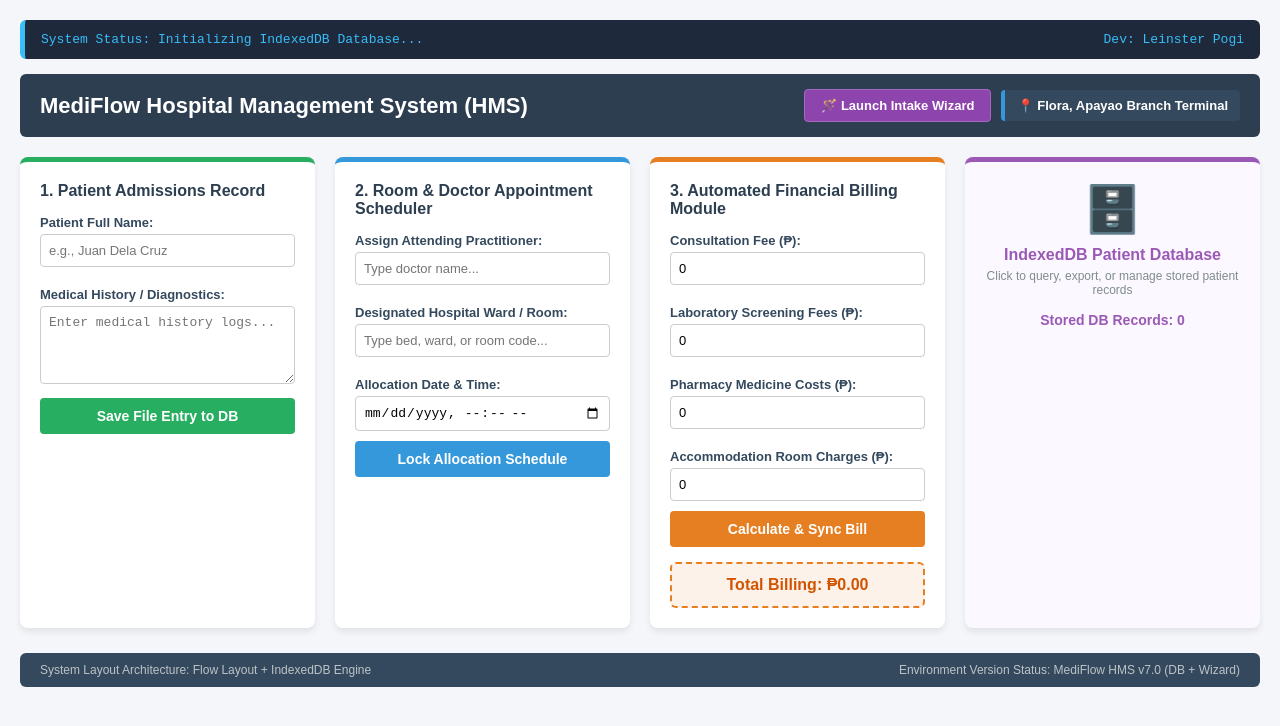
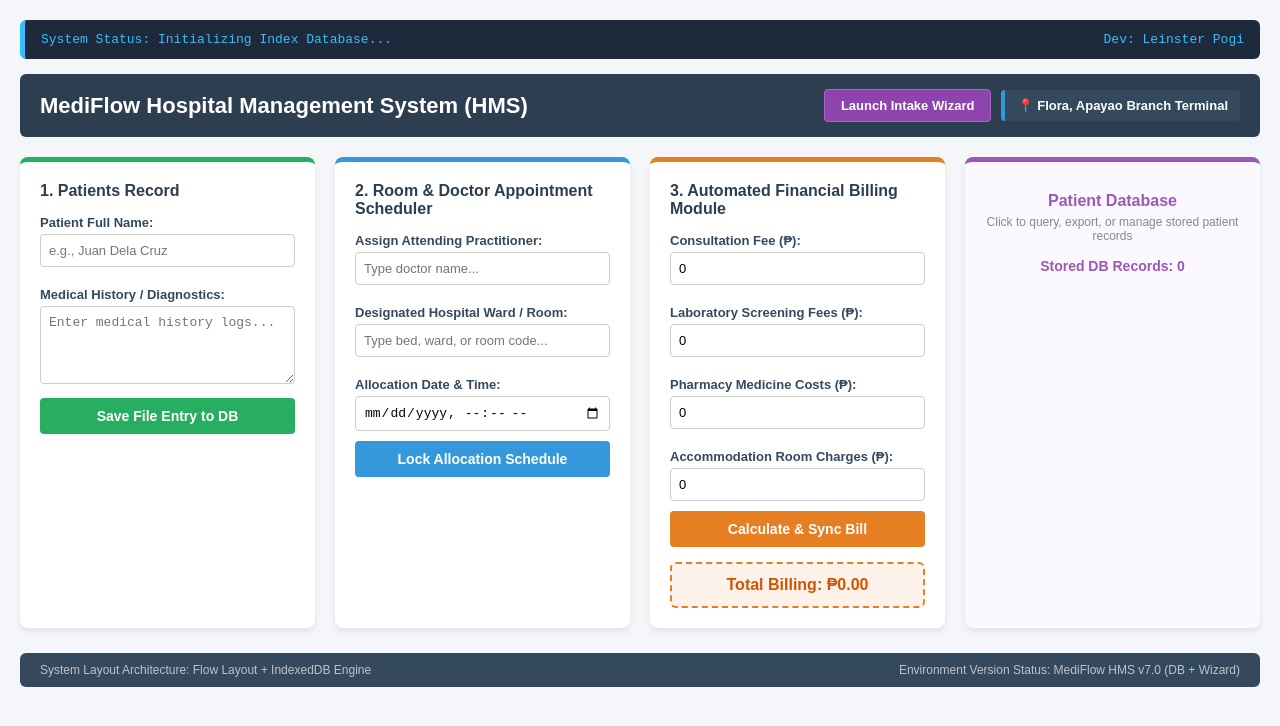
Before and after one commit to mediFlow-apayao/mediflow-apayao.github.io, a plain HTML site: page system.html in a window 1280 px wide. Drawn offline with Linux system fonts and the light colour scheme.

Commit message:
Update system.html

```diff
--- a/system.html
+++ b/system.html
@@ -62,7 +62,7 @@
 <body>
   <div class="app-container">
     <div id="debugBanner">
-      <span id="dbStatusText">System Status: Initializing IndexedDB Database...</span>
+      <span id="dbStatusText">System Status: Initializing Index Database...</span>
       <span>Dev: Leinster Pogi</span>
     </div>
 
@@ -71,7 +71,7 @@
         <h1>MediFlow Hospital Management System (HMS)</h1>
       </div>
       <div class="header-actions">
-        <button id="btnOpenWizard" type="button" class="btn-wizard-launch">🪄 Launch Intake Wizard</button>
+        <button id="btnOpenWizard" type="button" class="btn-wizard-launch"> Launch Intake Wizard</button>
         <div class="user-badge">📍 Flora, Apayao Branch Terminal</div>
       </div>
     </div>
@@ -79,7 +79,7 @@
     <!-- Flow Layout Cards -->
     <div class="flow-layout-container">
       <div class="flow-card patient-card">
-        <h2>1. Patient Admissions Record</h2>
+        <h2>1. Patients Record</h2>
         <label>Patient Full Name:</label>
         <input type="text" id="pName" placeholder="e.g., Juan Dela Cruz">
         <label>Medical History / Diagnostics:</label>
@@ -116,8 +116,8 @@
       </div>
 
       <div id="folderCard" class="flow-card archive-file-tab">
-        <span class="folder-icon">🗄️</span>
-        <h2 style="color:#9b59b6; margin-bottom:5px;">IndexedDB Patient Database</h2>
+        <span class="folder-icon"></span>
+        <h2 style="color:#9b59b6; margin-bottom:5px;">Patient Database</h2>
         <p style="margin:0; font-size:12px; color:#7f8c8d;">Click to query, export, or manage stored patient records</p>
         <div style="margin-top:15px; font-weight:bold; font-size:14px; color:#9b59b6;">
           Stored DB Records: <span id="tabCountDisplay">0</span>
@@ -135,7 +135,7 @@
   <div id="archiveModal" class="modal-overlay">
     <div class="modal-box">
       <div class="modal-header">
-        <h2 style="margin:0; color:#9b59b6;">🗄️ MediFlow IndexedDB Records</h2>
+        <h2 style="margin:0; color:#9b59b6;">MediFlow Records</h2>
         <div>
           <button id="btnExportDB" type="button" class="btn-export">Export JSON</button>
           <button id="btnCloseModal" type="button" class="btn-close">Close ✖</button>
@@ -162,7 +162,7 @@
   <div id="wizardModal" class="modal-overlay">
     <div class="modal-box wizard-box">
       <div class="modal-header" style="border-bottom-color: #8e44ad;">
-        <h2 style="margin:0; color:#8e44ad;">🪄 New Patient Intake Wizard</h2>
+        <h2 style="margin:0; color:#8e44ad;"> New Patient Intake Wizard</h2>
         <button id="btnCloseWizard" type="button" class="btn-close">Cancel ✖</button>
       </div>
 
```
